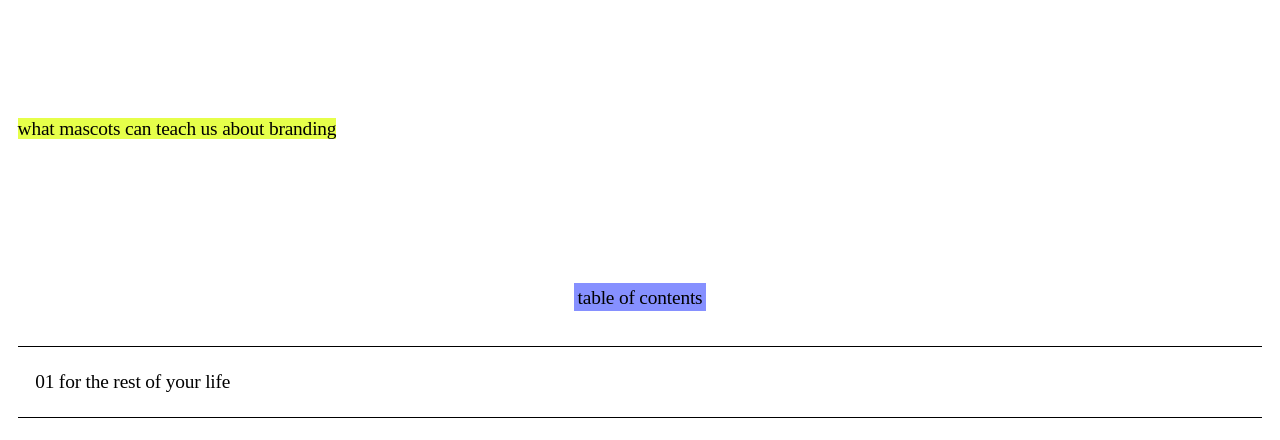
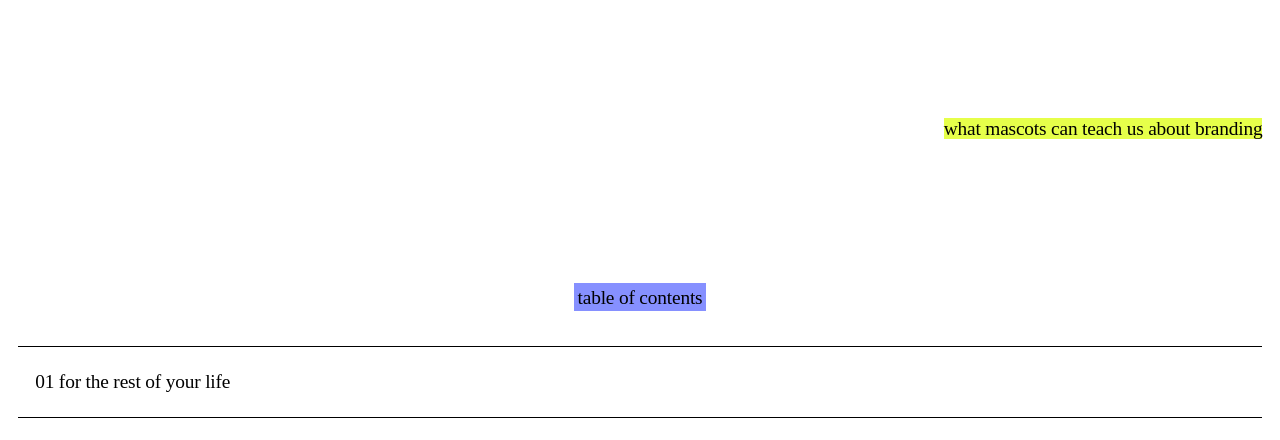
Before and after one commit to natayyon/binding, a plain HTML site: page direction-3/index.html in a window 1280 px wide. Shown: the part 351-791 px from the top of the page. Drawn offline with Linux system fonts and the light colour scheme; a web font is replaced by a local one.

Commit message:
trying to figure out over flow

```diff
--- a/direction-3/style.css
+++ b/direction-3/style.css
@@ -63,6 +63,8 @@ h2{
 	letter-spacing: -0.01rem;
 	line-height: 2rem;
 	padding-inline-start: var(--space-sm);
+	padding-inline-end: var(--space-sm);
+	text-align: right;
 }
 h4{
 	font-family: Special Gothic Expanded One;
```
